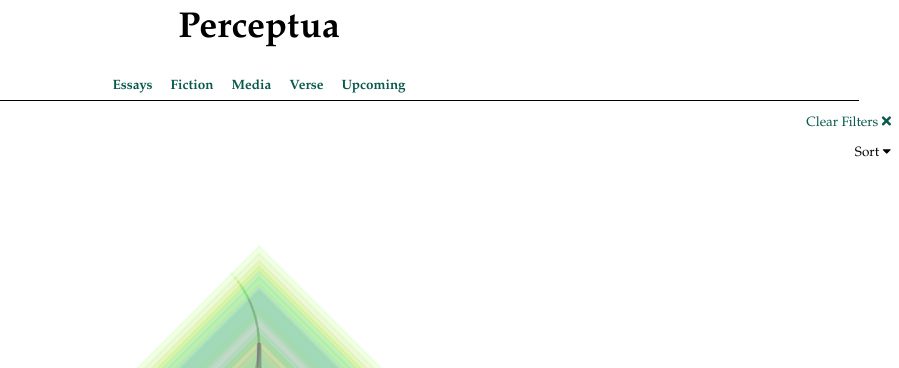
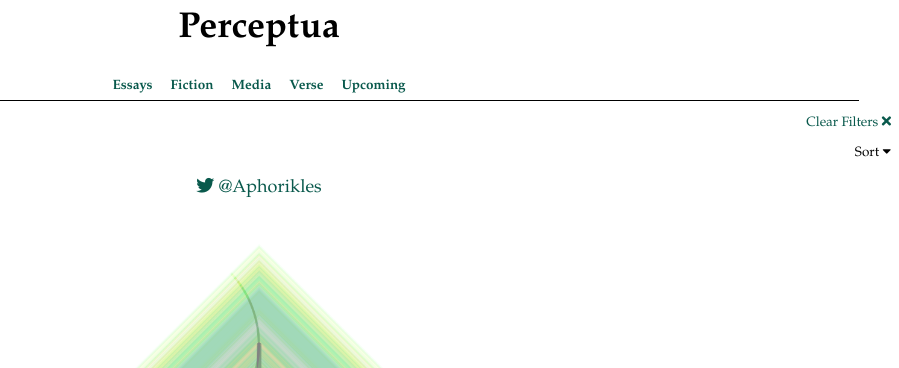
Before and after one commit to Perceptua/perceptua, a Jekyll site: the page index.html, which Jekyll copies as it is, in a window 1280 px wide. Shown: the top 368 px of the page, without its empty margins (381-1280 px from the left). Built offline with Jekyll 4.4.1, drawn with Linux system fonts in a browser that asks for light colours; comment, search, counter and statistics services are not loaded.

Commit message:
add twitter handle

```diff
--- a/index.html
+++ b/index.html
@@ -101,5 +101,9 @@
     <!-- Helper Functions, &c. -->
     <script src="static/ui.js"></script>
 
+    <div>
+      <a target="_blank" href="https://twitter.com/Aphorikles"><i class="fab fa-twitter"></i> @Aphorikles</a>
+    </div>
+
   </body>
 </html>
```
